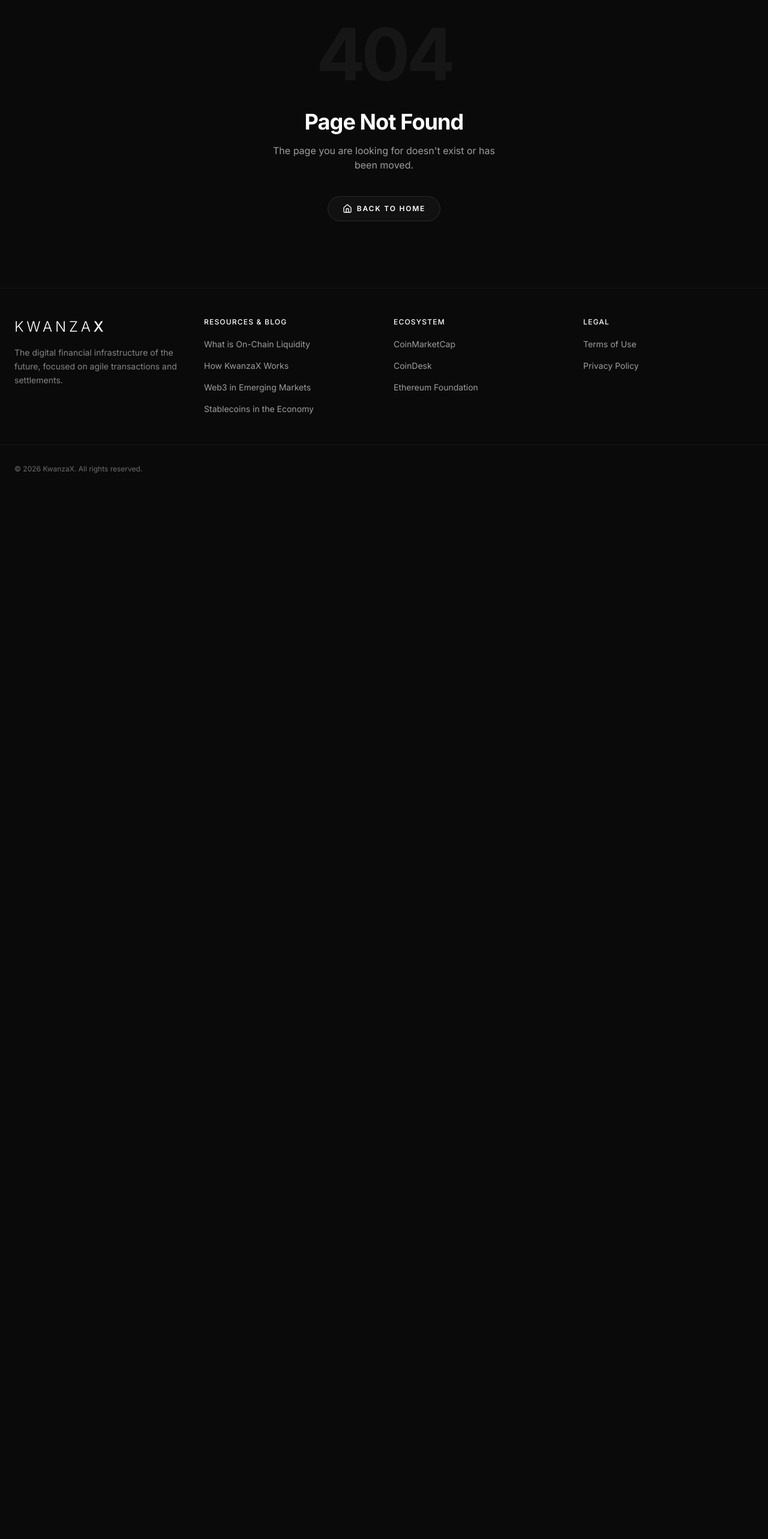
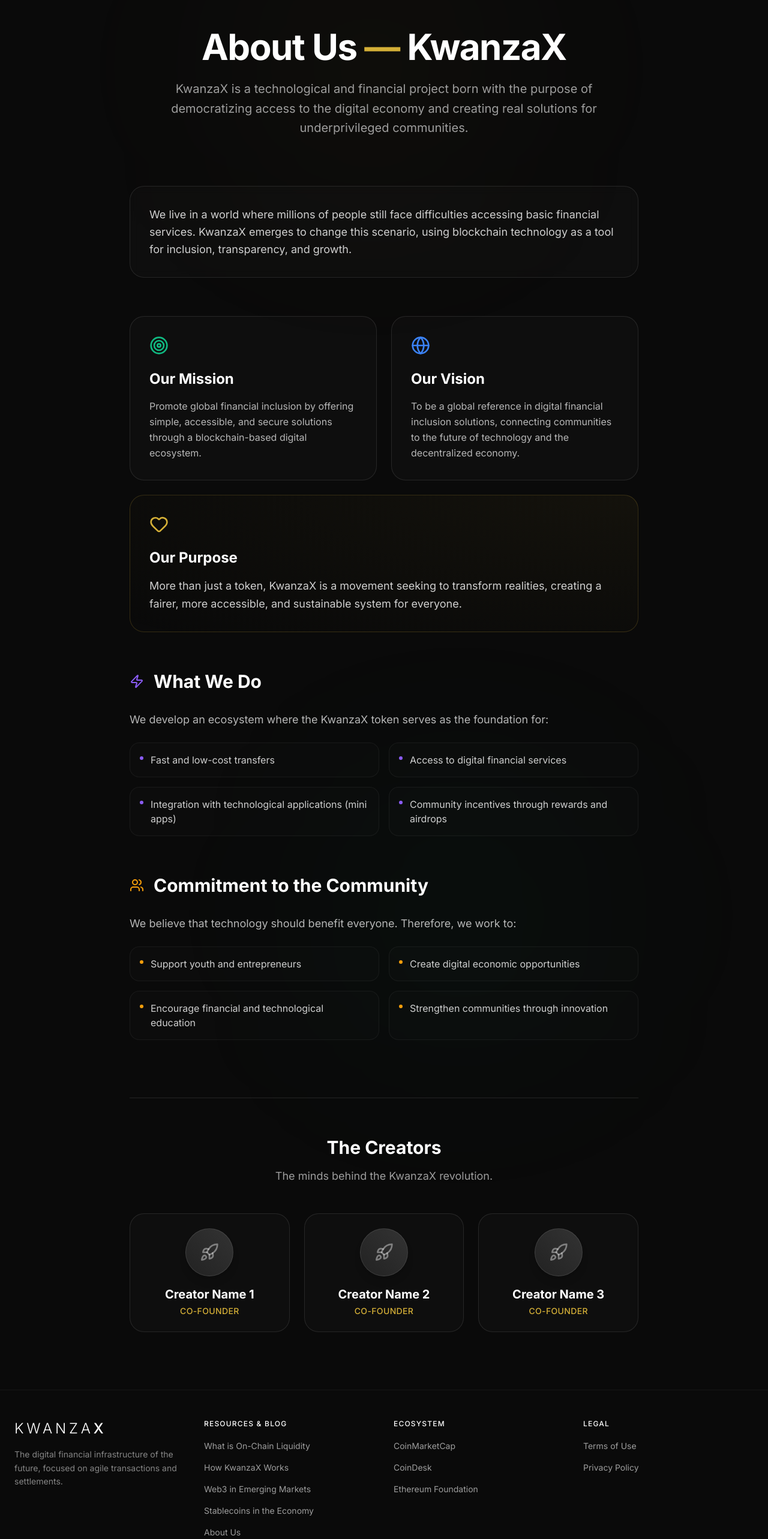
Before and after one commit to ildefonso90/KwanzaX, a React (Vite) app: page /about-us in a window 1280 px wide. Shown: the part 80-2646 px from the top of the page at 60% size. Before the commit the page ends 918 px from the top, so only its background shows below. Built offline with nearby package versions, Linux system fonts and the light colour scheme.

Commit message:
feat: add About Us page
Implement the About Us page, update navigation menus, and register the new route in the sitemap and application router.

```diff
--- a/src/App.tsx
+++ b/src/App.tsx
@@ -11,6 +11,7 @@ import { WhatIsOnChainLiquidity } from './pages/blog/WhatIsOnChainLiquidity';
 import { HowKwanzaxWorks } from './pages/blog/HowKwanzaxWorks';
 import { Web3EmergingMarkets } from './pages/blog/Web3EmergingMarkets';
 import { StablecoinsEconomy } from './pages/blog/StablecoinsEconomy';
+import { AboutUs } from './pages/AboutUs';
 import { NotFound } from './pages/NotFound';
 
 export default function App() {
@@ -20,6 +21,7 @@ export default function App() {
       <div className="flex-grow">
         <Routes>
           <Route path="/" element={<Home />} />
+          <Route path="/about-us" element={<AboutUs />} />
           <Route path="/blog/what-is-on-chain-liquidity" element={<WhatIsOnChainLiquidity />} />
           <Route path="/blog/how-kwanzax-works" element={<HowKwanzaxWorks />} />
           <Route path="/blog/web3-in-emerging-markets" element={<Web3EmergingMarkets />} />
--- a/src/components/Footer.tsx
+++ b/src/components/Footer.tsx
@@ -34,6 +34,11 @@ export function Footer() {
             <li>
               <Link to="/blog/stablecoins-in-the-economy" className="text-sm text-white/60 hover:text-[#d4af37] transition-colors">
                 Stablecoins in the Economy
+              </Link>
+            </li>
+            <li>
+              <Link to="/about-us" className="text-sm text-white/60 hover:text-[#d4af37] transition-colors">
+                About Us
               </Link>
             </li>
           </ul>
--- a/src/components/Navbar.tsx
+++ b/src/components/Navbar.tsx
@@ -26,6 +26,9 @@ export function Navbar() {
           </Link>
           <Link to="/#network" className="hover:text-white transition-colors">
             Network
+          </Link>
+          <Link to="/about-us" className="hover:text-white transition-colors">
+            About Us
           </Link>
         </div>
 
@@ -65,6 +68,9 @@ export function Navbar() {
           <Link to="/#network" className="text-gray-300 hover:text-white text-sm uppercase tracking-widest" onClick={() => setIsOpen(false)}>
             Network
           </Link>
+          <Link to="/about-us" className="text-gray-300 hover:text-white text-sm uppercase tracking-widest" onClick={() => setIsOpen(false)}>
+            About Us
+          </Link>
           <a
             href={X_URL}
             target="_blank"
--- /dev/null
+++ b/src/pages/AboutUs.tsx
@@ -0,0 +1,186 @@
+import { motion } from 'motion/react';
+import { Helmet } from 'react-helmet-async';
+import { Globe, Heart, Target, Zap, Users, Rocket } from 'lucide-react';
+
+export function AboutUs() {
+  return (
+    <>
+      <Helmet>
+        <title>About Us | KwanzaX</title>
+        <meta name="description" content="Discover KwanzaX, a technological and financial project focused on democratizing access to the digital economy." />
+      </Helmet>
+
+      <main className="relative w-full pt-32 pb-24 bg-[#0A0A0A] min-h-screen overflow-hidden">
+        {/* Background Gradients */}
+        <div className="absolute top-0 left-1/3 h-96 w-96 rounded-full bg-[#d4af37]/5 blur-[150px] pointer-events-none" />
+        <div className="absolute bottom-1/4 right-1/4 h-96 w-96 rounded-full bg-[#10b981]/5 blur-[150px] pointer-events-none" />
+
+        <div className="max-w-4xl mx-auto px-6 relative z-10">
+
+          {/* Header */}
+          <motion.div
+            initial={{ opacity: 0, y: 20 }}
+            animate={{ opacity: 1, y: 0 }}
+            transition={{ duration: 0.6, ease: 'easeOut' }}
+            className="text-center mb-20"
+          >
+            <h1 className="text-4xl md:text-5xl lg:text-6xl font-bold tracking-tight text-white mb-6">
+              About Us <span className="text-[#d4af37]">—</span> KwanzaX
+            </h1>
+            <p className="text-lg md:text-xl text-white/60 leading-relaxed max-w-3xl mx-auto">
+              KwanzaX is a technological and financial project born with the purpose of democratizing access to the digital economy and creating real solutions for underprivileged communities.
+            </p>
+          </motion.div>
+
+          {/* Context section */}
+          <motion.section
+            initial={{ opacity: 0, y: 20 }}
+            whileInView={{ opacity: 1, y: 0 }}
+            viewport={{ once: true }}
+            transition={{ duration: 0.6 }}
+            className="mb-16 p-8 rounded-3xl border border-white/10 bg-white/[0.02] backdrop-blur-sm"
+          >
+            <p className="text-white/80 leading-relaxed text-lg">
+              We live in a world where millions of people still face difficulties accessing basic financial services. KwanzaX emerges to change this scenario, using blockchain technology as a tool for inclusion, transparency, and growth.
+            </p>
+          </motion.section>
+
+          {/* Missão, Visão, Propósito */}
+          <div className="grid md:grid-cols-2 gap-6 mb-16">
+            <motion.div
+              initial={{ opacity: 0, y: 20 }}
+              whileInView={{ opacity: 1, y: 0 }}
+              viewport={{ once: true }}
+              transition={{ duration: 0.6, delay: 0.1 }}
+              className="p-8 rounded-3xl border border-white/10 bg-white/[0.02] hover:bg-white/[0.04] transition-colors"
+            >
+              <Target className="w-8 h-8 text-[#10b981] mb-6" />
+              <h2 className="text-2xl font-bold text-white mb-4">Our Mission</h2>
+              <p className="text-white/70 leading-relaxed">
+                Promote global financial inclusion by offering simple, accessible, and secure solutions through a blockchain-based digital ecosystem.
+              </p>
+            </motion.div>
+
+            <motion.div
+              initial={{ opacity: 0, y: 20 }}
+              whileInView={{ opacity: 1, y: 0 }}
+              viewport={{ once: true }}
+              transition={{ duration: 0.6, delay: 0.2 }}
+              className="p-8 rounded-3xl border border-white/10 bg-white/[0.02] hover:bg-white/[0.04] transition-colors"
+            >
+              <Globe className="w-8 h-8 text-[#3b82f6] mb-6" />
+              <h2 className="text-2xl font-bold text-white mb-4">Our Vision</h2>
+              <p className="text-white/70 leading-relaxed">
+                To be a global reference in digital financial inclusion solutions, connecting communities to the future of technology and the decentralized economy.
+              </p>
+            </motion.div>
+
+            <motion.div
+              initial={{ opacity: 0, y: 20 }}
+              whileInView={{ opacity: 1, y: 0 }}
+              viewport={{ once: true }}
+              transition={{ duration: 0.6, delay: 0.3 }}
+              className="md:col-span-2 p-8 rounded-3xl border border-[#d4af37]/20 bg-[radial-gradient(ellipse_at_top_right,rgba(212,175,55,0.05),transparent)]"
+            >
+              <Heart className="w-8 h-8 text-[#d4af37] mb-6" />
+              <h2 className="text-2xl font-bold text-white mb-4">Our Purpose</h2>
+              <p className="text-white/80 leading-relaxed text-lg">
+                More than just a token, KwanzaX is a movement seeking to transform realities, creating a fairer, more accessible, and sustainable system for everyone.
+              </p>
+            </motion.div>
+          </div>
+
+          {/* O Que Fazemos & Compromisso */}
+          <div className="space-y-16 mb-24">
+            <motion.section
+              initial={{ opacity: 0, y: 20 }}
+              whileInView={{ opacity: 1, y: 0 }}
+              viewport={{ once: true }}
+              transition={{ duration: 0.6 }}
+            >
+              <div className="flex items-center gap-4 mb-8">
+                <Zap className="w-6 h-6 text-[#8b5cf6]" />
+                <h2 className="text-3xl font-bold text-white">What We Do</h2>
+              </div>
+              <p className="text-white/70 mb-6 text-lg">
+                We develop an ecosystem where the KwanzaX token serves as the foundation for:
+              </p>
+              <div className="grid sm:grid-cols-2 gap-4">
+                {[
+                  "Fast and low-cost transfers",
+                  "Access to digital financial services",
+                  "Integration with technological applications (mini apps)",
+                  "Community incentives through rewards and airdrops"
+                ].map((item, i) => (
+                  <div key={i} className="flex items-start gap-3 p-4 rounded-2xl border border-white/5 bg-white/[0.01]">
+                    <div className="mt-1.5 w-1.5 h-1.5 rounded-full bg-[#8b5cf6] shrink-0" />
+                    <span className="text-white/80">{item}</span>
+                  </div>
+                ))}
+              </div>
+            </motion.section>
+
+            <motion.section
+              initial={{ opacity: 0, y: 20 }}
+              whileInView={{ opacity: 1, y: 0 }}
+              viewport={{ once: true }}
+              transition={{ duration: 0.6 }}
+            >
+              <div className="flex items-center gap-4 mb-8">
+                <Users className="w-6 h-6 text-[#f59e0b]" />
+                <h2 className="text-3xl font-bold text-white">Commitment to the Community</h2>
+              </div>
+              <p className="text-white/70 mb-6 text-lg">
+                We believe that technology should benefit everyone. Therefore, we work to:
+              </p>
+              <div className="grid sm:grid-cols-2 gap-4">
+                {[
+                  "Support youth and entrepreneurs",
+                  "Create digital economic opportunities",
+                  "Encourage financial and technological education",
+                  "Strengthen communities through innovation"
+                ].map((item, i) => (
+                  <div key={i} className="flex items-start gap-3 p-4 rounded-2xl border border-white/5 bg-white/[0.01]">
+                    <div className="mt-1.5 w-1.5 h-1.5 rounded-full bg-[#f59e0b] shrink-0" />
+                    <span className="text-white/80">{item}</span>
+                  </div>
+                ))}
+              </div>
+            </motion.section>
+          </div>
+
+          {/* Fundadores */}
+          <motion.section
+            initial={{ opacity: 0, y: 20 }}
+            whileInView={{ opacity: 1, y: 0 }}
+            viewport={{ once: true }}
+            transition={{ duration: 0.6 }}
+            className="border-t border-white/10 pt-16"
+          >
+            <div className="text-center mb-12">
+              <h2 className="text-3xl font-bold text-white mb-4">The Creators</h2>
+              <p className="text-white/60 text-lg">The minds behind the KwanzaX revolution.</p>
+            </div>
+
+            <div className="grid sm:grid-cols-3 gap-6">
+              {[
+                { name: "Creator Name 1", role: "Co-Founder" },
+                { name: "Creator Name 2", role: "Co-Founder" },
+                { name: "Creator Name 3", role: "Co-Founder" }
+              ].map((creator, i) => (
+                <div key={i} className="p-6 rounded-3xl border border-white/10 bg-white/[0.02] text-center hover:border-white/20 transition-colors">
+                  <div className="w-20 h-20 mx-auto rounded-full bg-gradient-to-tr from-[#222] to-[#333] mb-4 flex items-center justify-center border border-white/10 shadow-lg">
+                    <Rocket className="w-8 h-8 text-white/40" />
+                  </div>
+                  <h3 className="text-xl font-bold text-white mb-1">{creator.name}</h3>
+                  <p className="text-sm text-[#d4af37] font-medium tracking-wide uppercase">{creator.role}</p>
+                </div>
+              ))}
+            </div>
+          </motion.section>
+
+        </div>
+      </main>
+    </>
+  );
+}
```
Also changed, not shown: photo_2026-06-25_02-12-37.jpg (added), 1 other file (tests, documents, lock files or other folders).
